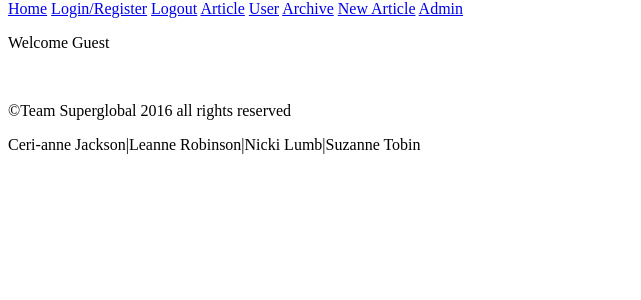
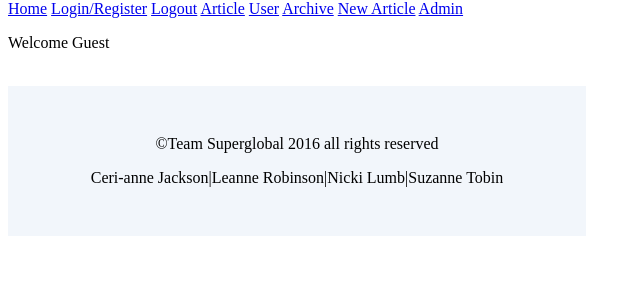
Before and after one commit to Ceri-anne/nonMVCblog, a PHP site: page /index.php in a window 1280 px wide. Shown: the part 221-521 px from the top of the page, without its empty margins (0-641 px from the left). Run offline with PHP 8.4, Linux system fonts and the light colour scheme; data that the repository does not hold is empty.

Commit message:
alteration to footer - not final

```diff
--- a/templates/__footer.phtml
+++ b/templates/__footer.phtml
@@ -1,6 +1,16 @@
 <div>
+    <div class="footer">
+        <table style="height: 150px; background-color: #f2f6fb;" width="578">
+<tbody>
+<tr>
+<td style="text-align: center;">
+
 <p>©Team Superglobal 2016 all rights reserved</p>
 <p>Ceri-anne Jackson|Leanne Robinson|Nicki Lumb|Suzanne Tobin</p>
+</td>
+</tr>
+</tbody>
+</table>
 </div>
 </body>
 </html>
```
